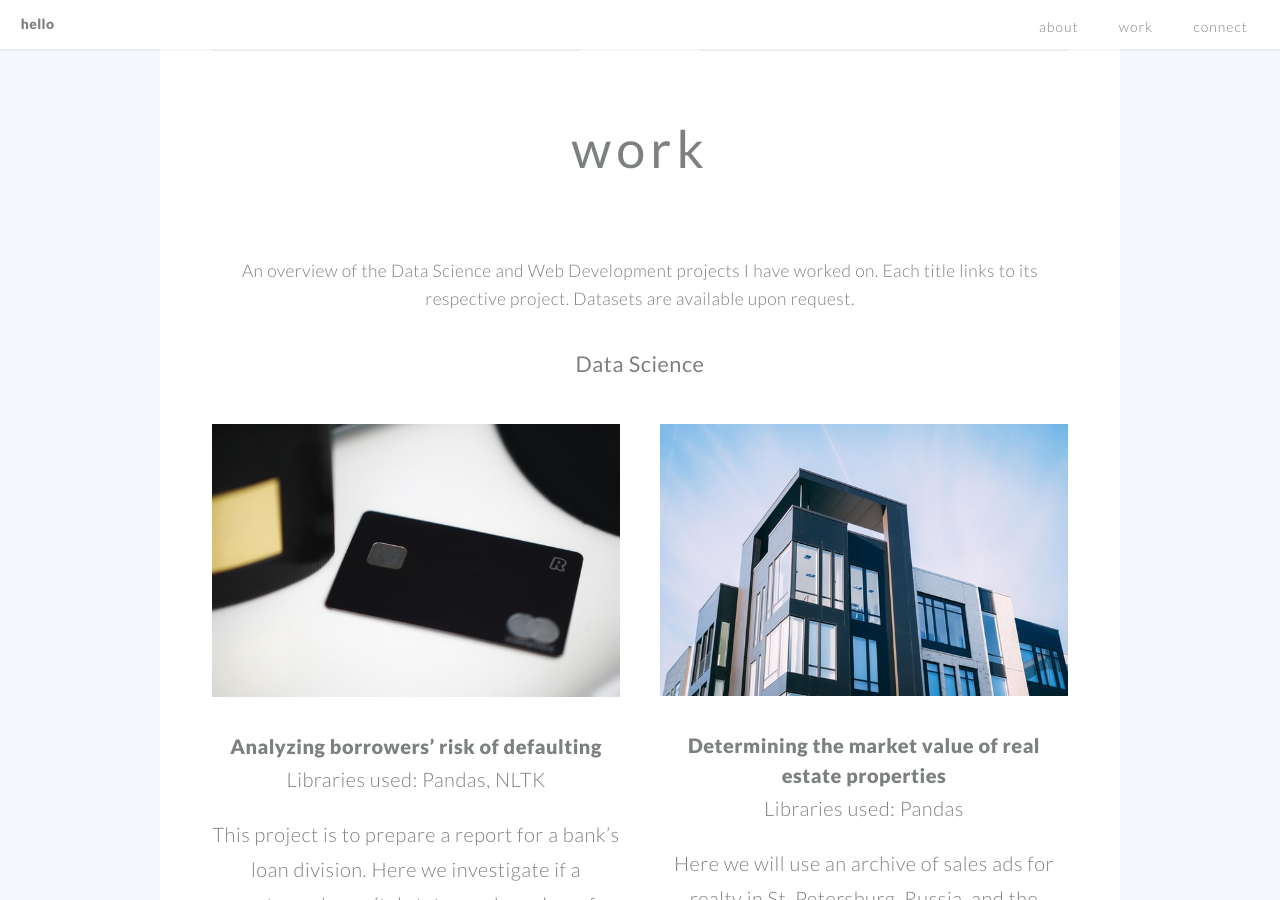
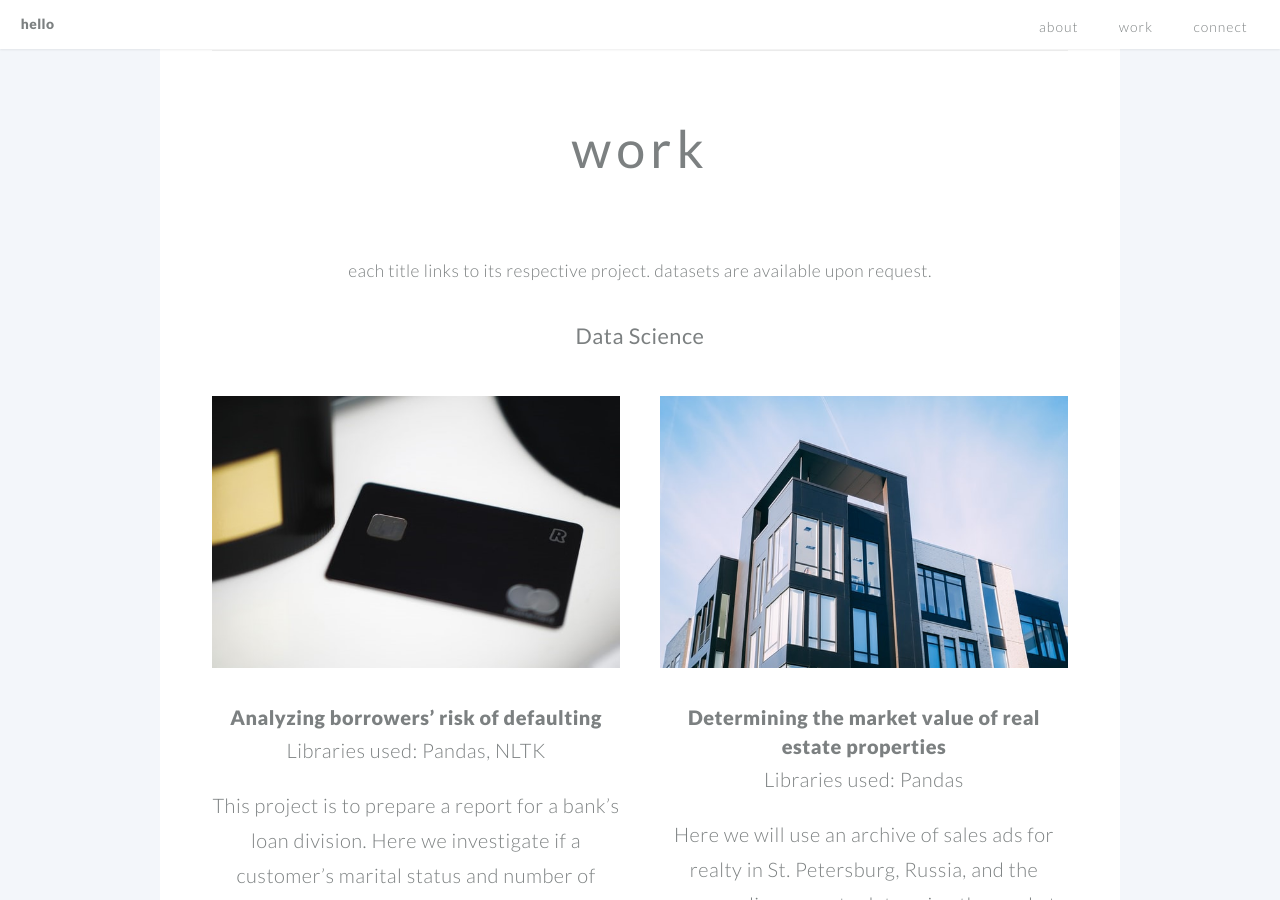
Before and after one commit to krishl/krishl.github.io, a Jekyll site: the page built from index.md, in a window 1280 px wide and 900 px high, scrolled down 1619 px. Built offline with Jekyll 4.4.1, drawn with Linux system fonts in a browser that asks for light colours.

Commit message:
Update index.md

```diff
--- a/index.md
+++ b/index.md
@@ -30,7 +30,7 @@ about_button_label: get hello # the label on the button
 # By declaring these variables, you can include a portfolio showcasing your work and organize your portfolio's items into a custom layout, all without adding any CSS. In addition, you must 1) create an HTML file in the_includes folder for each project with the text you'd like to display, and 2) create a YAML file in the _data folder describing the order in which each project should be shown and categorized. See `/includes/example.html` and `/_data/work.yml` for examples.
 
 portfolio: work # the heading for your portfolio and title of your YAML file
-portfolio_description: An overview of the Data Science and Web Development projects I have worked on. Each title links to its respective project. Datasets are available upon request. # a description to be desplayed below the heading and above the content
+portfolio_description: each title links to its respective project. datasets are available upon request. # a description to be desplayed below the heading and above the content
 
 # optional CTA section --------------------------------------------------
 
```
